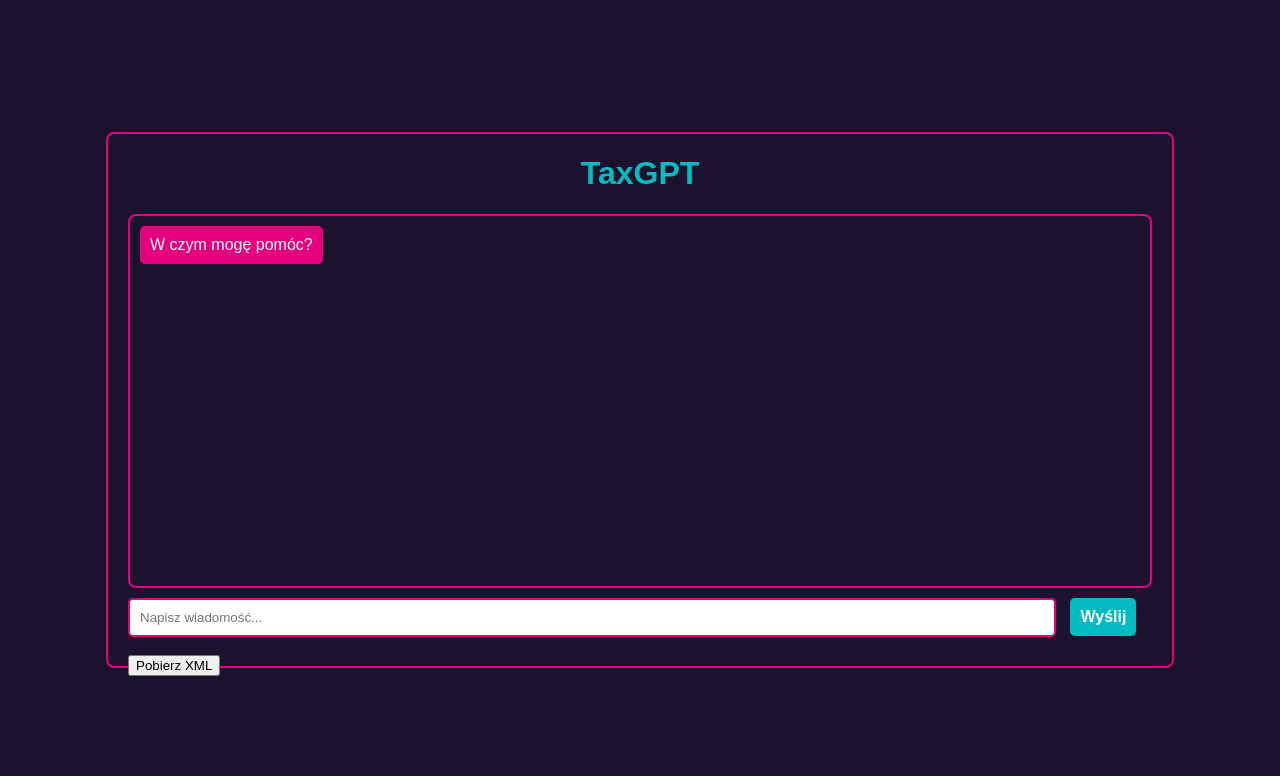
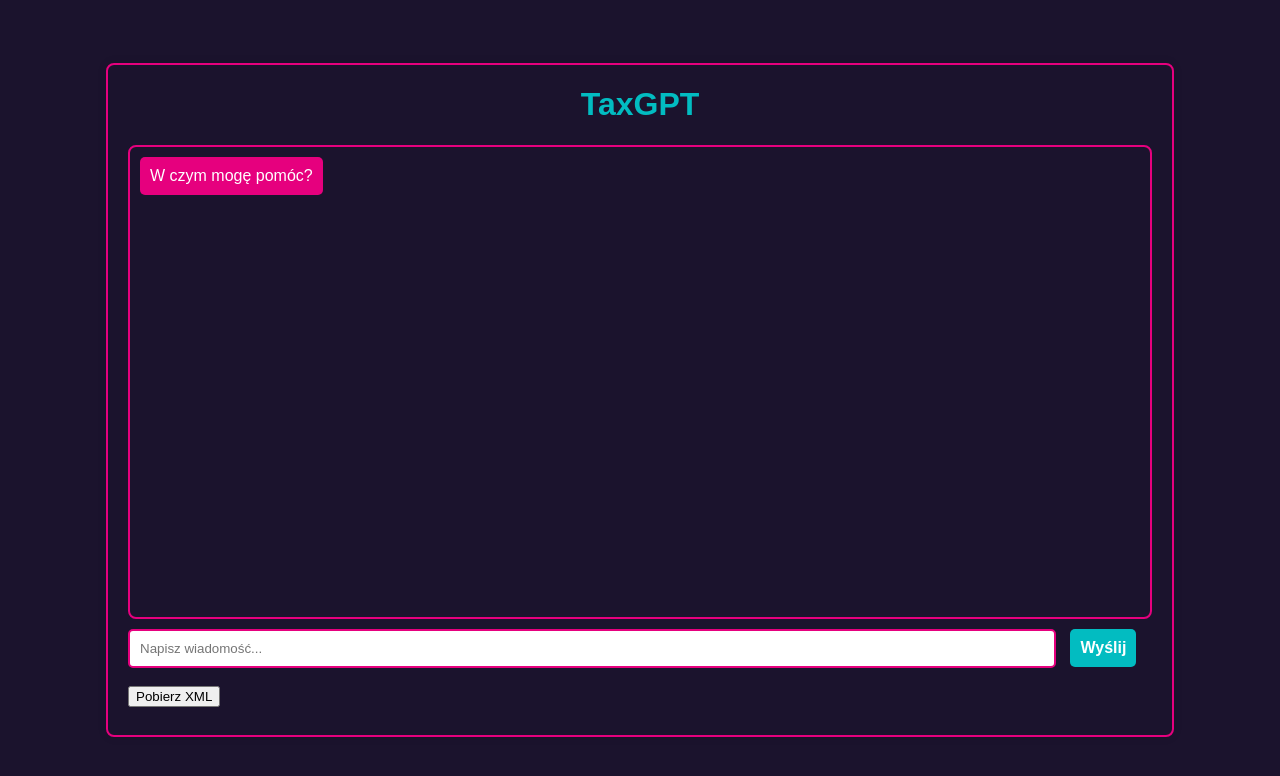
Before and after one commit to Farmerobot/TaxGPT, a Flask app: page / in a window 1280 px wide. Shown: the top 776 px of the page. Run offline with Flask 3, Linux system fonts and the light colour scheme; parts of the project's set-up code (start-up, migrations or seed data) failed here and were passed over.

Commit message:
add css height increase

```diff
--- a/static/styles.css
+++ b/static/styles.css
@@ -13,7 +13,7 @@ body {
 /* Chat Container */
 #chat-container {
     width: 1024px;
-    height: 512px;
+    height: 650px;
     margin: 0 auto;
     background-color: #1b132d;
     padding: 20px;
@@ -35,7 +35,7 @@ h1 {
     border: 2px solid #e6007e;
     display: flex;
     flex-direction: column;
-    height: 350px;
+    height: 450px;
     padding: 10px;
     overflow-y: auto;
     margin-bottom: 10px;
```
